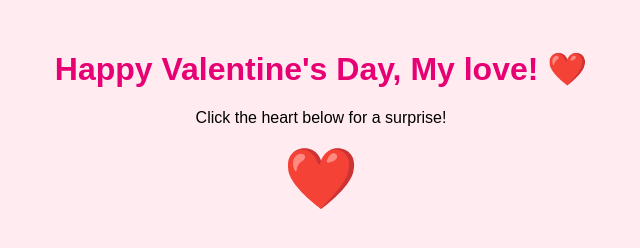
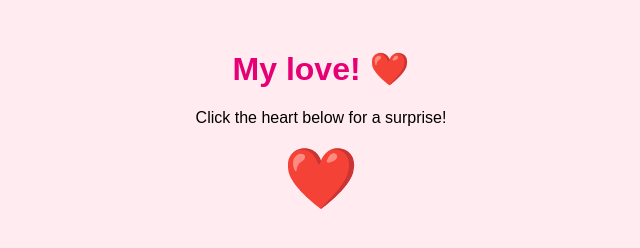
Before and after one commit to xshazmaanX/shazmaan, a plain HTML site: page index.html in a window 1280 px wide. Shown: the whole page, without its empty margins (319-959 px from the left). Drawn offline with Linux system fonts and the light colour scheme.

Commit message:
Update index.html

```diff
--- a/index.html
+++ b/index.html
@@ -73,7 +73,7 @@
 </head>
 <body>
 
-    <h1>Happy Valentine's Day, My love! ❤️</h1>
+    <h1>My love! ❤️</h1>
     <p>Click the heart below for a surprise!</p>
 
     <div class="container">
```
